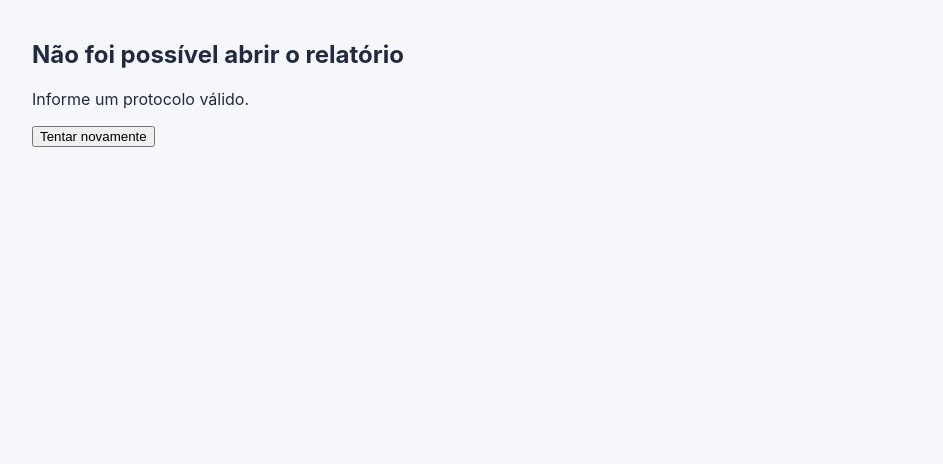
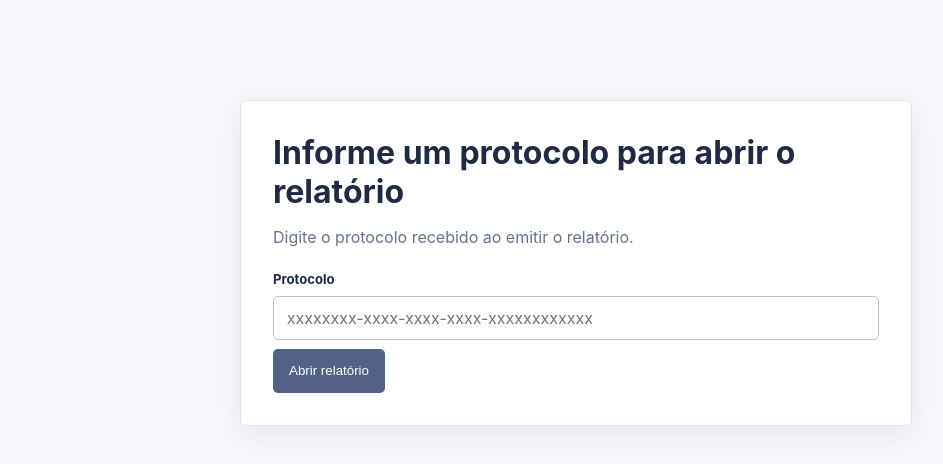
Before and after one commit to theorema-consultores/TheoVisualizador, a website built with Vite: page index.html in a window 1280 px wide. Shown: the whole page, without its empty margins (64-1007 px from the left). Built offline with nearby package versions, Linux system fonts and the light colour scheme.

Commit message:
fix: prompt for protocol on report home

```diff
--- a/src/main.js
+++ b/src/main.js
@@ -3,11 +3,14 @@ import { openArchive } from './core/archive.js';
 import { downloadResult } from './core/download.js';
 import { resolveReport } from './core/resolver.js';
 import { createTransferStore } from './core/transfer-store.js';
-import { renderError } from './shared/shell.js';
+import { renderError, renderProtocolPrompt } from './shared/shell.js';
 
 document.documentElement.classList.add('js');
 
 const app = document.getElementById('app');
+if (!new URLSearchParams(window.location.search).get('protocolo')) {
+  renderProtocolPrompt(app);
+} else {
   resolveReport({
     search: window.location.search,
     session: window.sessionStorage,
@@ -18,3 +21,4 @@ resolveReport({
   }).catch(error => {
     renderError(app, error, { retry: () => window.location.reload() });
   });
+}
--- a/src/shared/shell.js
+++ b/src/shared/shell.js
@@ -13,6 +13,22 @@ export function renderShell(container, { title = 'Carregando relatório…', det
   return { content, setStatus(nextTitle, nextDetail = '') { heading.textContent = nextTitle; message.textContent = nextDetail; } };
 }
 
+export function renderProtocolPrompt(container, { navigate = url => window.location.assign(url) } = {}) {
+  const doc = container.ownerDocument;
+  container.replaceChildren();
+  const section = doc.createElement('section'); section.className = 'report-shell protocol-prompt';
+  const heading = doc.createElement('h1'); heading.textContent = 'Informe um protocolo para abrir o relatório';
+  const message = doc.createElement('p'); message.textContent = 'Digite o protocolo recebido ao emitir o relatório.';
+  const form = doc.createElement('form'); form.className = 'protocol-form';
+  const label = doc.createElement('label'); label.htmlFor = 'protocol-input'; label.textContent = 'Protocolo';
+  const input = doc.createElement('input'); input.id = 'protocol-input'; input.name = 'protocolo'; input.type = 'text'; input.required = true; input.placeholder = 'xxxxxxxx-xxxx-xxxx-xxxx-xxxxxxxxxxxx'; input.autocomplete = 'off';
+  const button = doc.createElement('button'); button.type = 'submit'; button.textContent = 'Abrir relatório';
+  form.append(label, input, button);
+  form.addEventListener('submit', event => { event.preventDefault(); navigate(`?protocolo=${encodeURIComponent(input.value.trim())}`); });
+  section.append(heading, message, form);
+  container.append(section);
+}
+
 export function renderError(container, error, { retry } = {}) {
   container.replaceChildren();
   const section = document.createElement('section'); section.className = 'report-shell report-error';
--- a/src/styles.css
+++ b/src/styles.css
@@ -17,6 +17,15 @@
 * { box-sizing: border-box; }
 body { margin: 0; min-height: 100vh; background: var(--surface); }
 #app { max-width: 72rem; margin: 0 auto; padding: 1.25rem 2rem 2rem; }
+.report-shell { max-width: 42rem; margin: 10vh auto; padding: 2rem; background: var(--surface-raised); border: 1px solid var(--line); border-radius: 6px; box-shadow: 0 8px 24px rgb(32 42 67 / 7%); }
+.report-shell h1 { margin: 0 0 .6rem; color: var(--brand-navy-deep); font-size: clamp(1.4rem, 3vw, 2rem); }
+.report-shell p { color: var(--muted); }
+.protocol-form { display: grid; gap: .55rem; margin-top: 1.5rem; }
+.protocol-form label { color: var(--brand-navy-deep); font-size: .82rem; font-weight: 700; }
+.protocol-form input { min-height: 2.75rem; padding: .65rem .8rem; color: var(--text); font: inherit; border: 1px solid #b9c3d4; border-radius: 5px; }
+.protocol-form input:focus-visible { outline: 2px solid var(--focus); outline-offset: 2px; }
+.protocol-form button { justify-self: start; min-height: 2.75rem; padding: .65rem 1rem; color: #fff; font: 700 .86rem inherit; cursor: pointer; background: var(--brand-navy); border: 0; border-radius: 5px; }
+.protocol-form button:hover, .protocol-form button:focus-visible { background: var(--brand-navy-deep); outline: 2px solid var(--focus); outline-offset: 2px; }
 .app-nav { position: sticky; top: 0; z-index: 10; display: grid; grid-template-columns: 170px 1fr auto; gap: 1.5rem; align-items: center; padding: .75rem max(2rem, calc((100vw - 72rem) / 2)); background: rgb(255 255 255 / 96%); border-bottom: 1px solid var(--line); box-shadow: 0 2px 10px rgb(32 42 67 / 7%); backdrop-filter: blur(12px); }
 .brand img { display: block; width: 150px; height: auto; }
 .visualization-menu { display: flex; gap: .35rem; min-width: 0; overflow-x: auto; }
```
Also changed, not shown: tests/shared/shell.test.js (added, +15 -0 lines). Lines whose indentation alone changed are shown as unchanged.
